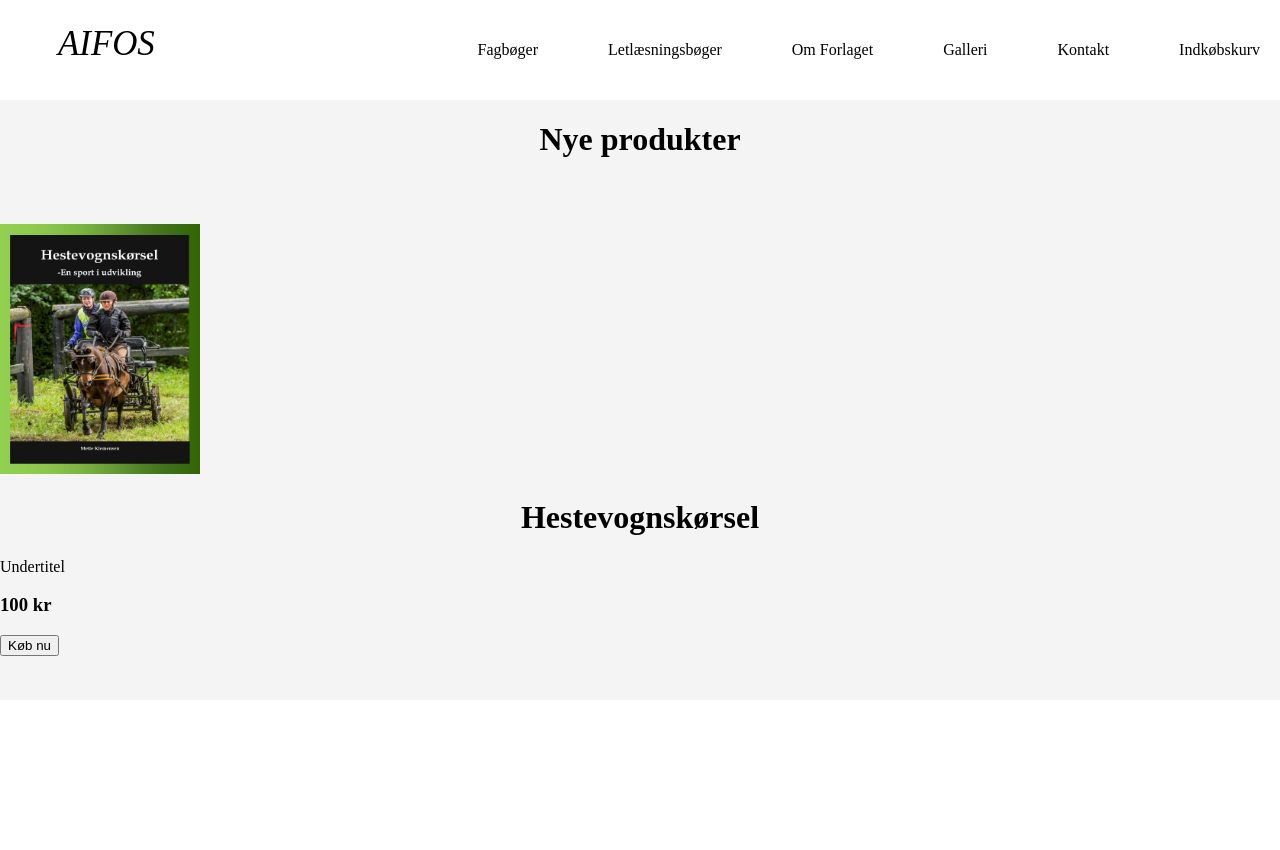
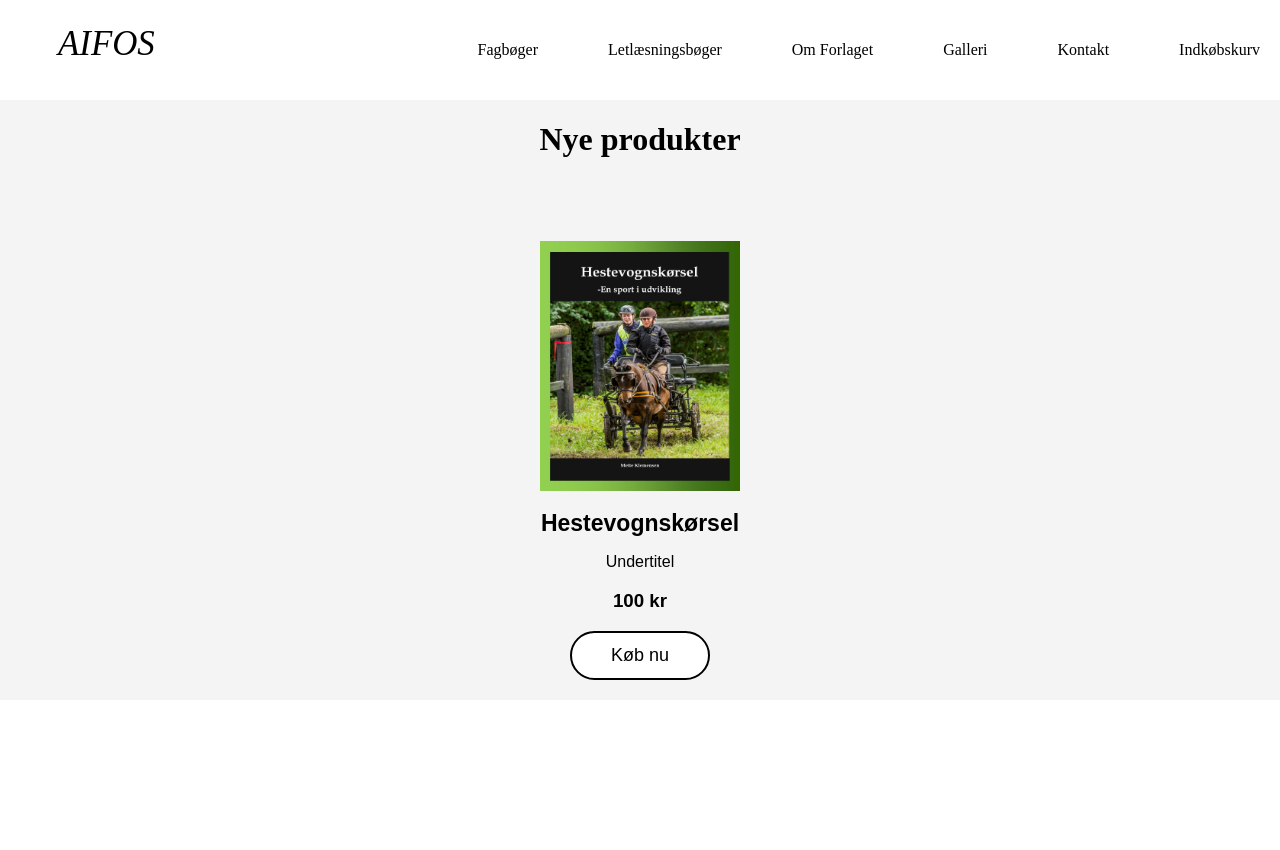
Before and after one commit to jona1411/ForlagetAifos, a web app: file Product.html in a window 1280 px wide. Run offline with its HTML, style and script files only (its server is not run), Linux system fonts and the light colour scheme.

Commit message:
minor changes to css

```diff
--- a/CSS/style.css
+++ b/CSS/style.css
@@ -76,18 +76,18 @@ html, body {
   text-align: center;
 }
 
-.NewProducts .product--card--1 {
+.NewProducts .product--card {
   max-width: 300px;
   margin: auto;
   text-align: center;
   font-family: arial;
 }
 
-.NewProducts .product--card--1 h1 {
+.NewProducts .product--card h1 {
   font-size: 23px;
 }
 
-.NewProducts .product--card--1 button {
+.NewProducts .product--card button {
   border: 2px solid black;
   outline: 0;
   padding: 12px;
--- a/CSS/style.scss
+++ b/CSS/style.scss
@@ -61,7 +61,7 @@ html, body {
         text-align: center;
     }
 
-    .product--card--1 {
+    .product--card {
         max-width: 300px;
         margin: auto;
         text-align: center;
```
Also changed, not shown: 1 other file.
